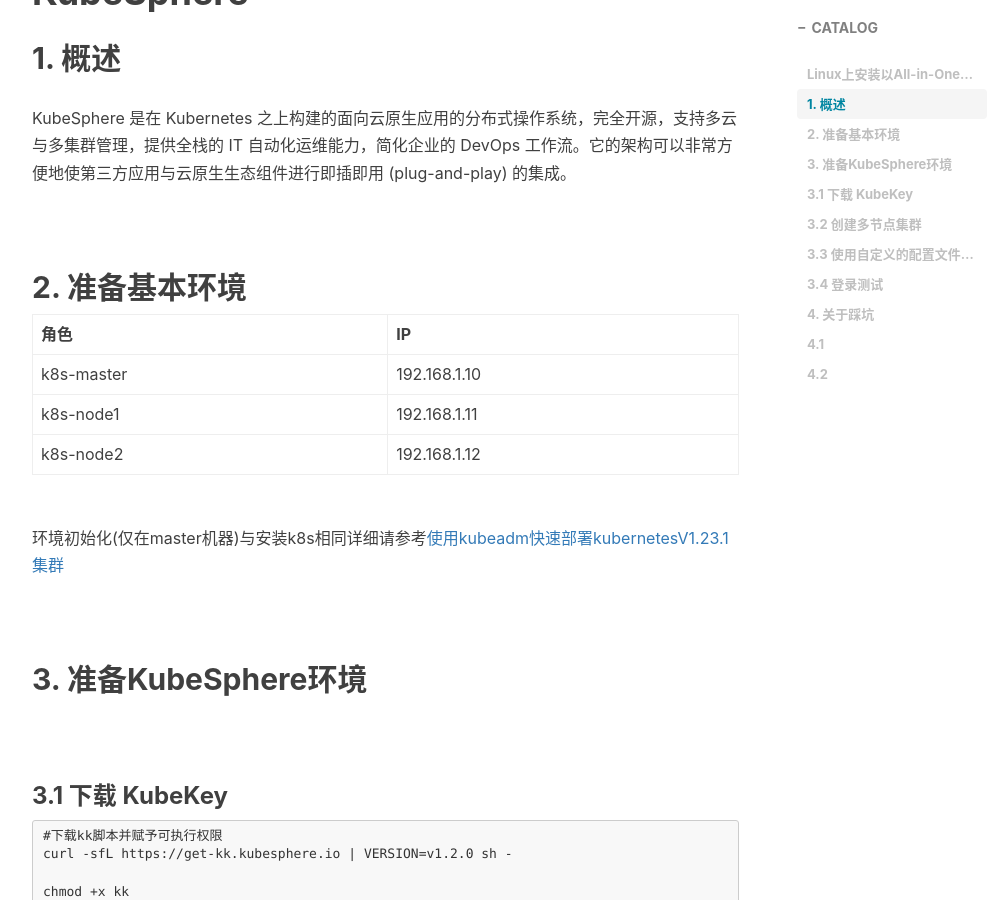
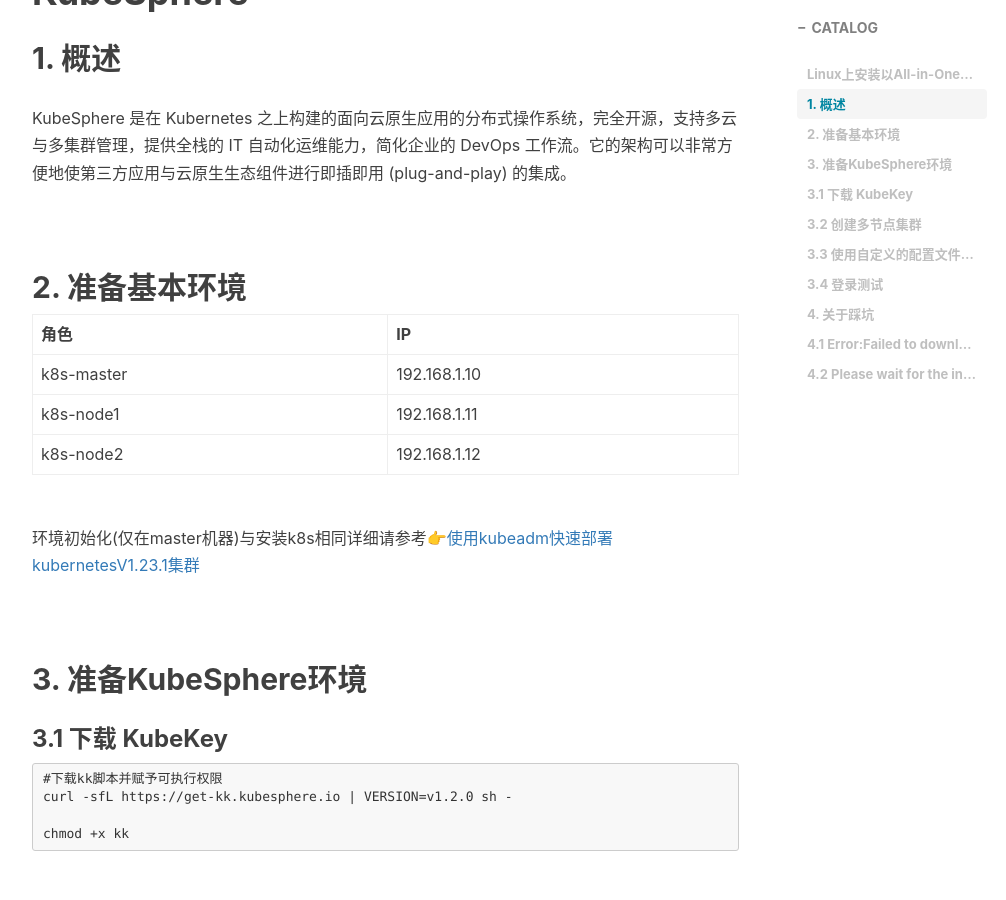
Before and after one commit to Derrickqi/derrickqi.github.io, a Jekyll site: the page built from _posts/2022-05-14-kubeSphere.md, in a window 1280 px wide and 900 px high, scrolled down 700 px. Shown: the whole window, without its empty margins (233-1239 px from the left). Built offline with Jekyll 4.4.1, drawn with Linux system fonts in a browser that asks for light colours; nearby versions of some CDN libraries; comment, search, counter and statistics services are not loaded; some of the changed text lies outside the part shown.

Commit message:
build environment of kubeSphere

````diff
--- a/_posts/2022-05-14-kubeSphere.md
+++ b/_posts/2022-05-14-kubeSphere.md
@@ -22,16 +22,16 @@
 <br/><br/><br/>
 ## 2. 准备基本环境
 
+
 | 角色       | IP            |
 | ---------- | ------------- |
 | k8s-master | 192.168.1.10 |
 | k8s-node1  | 192.168.1.11 |
 | k8s-node2  | 192.168.1.12 |
 
-环境初始化(仅在master机器)与安装k8s相同详细请参考<a href="http://www.seven7nu.website/2022/01/13/k8sCreate/">使用kubeadm快速部署kubernetesV1.23.1集群</a>
+环境初始化(仅在master机器)与安装k8s相同详细请参考👉<a href="http://www.seven7nu.website/2022/01/13/k8sCreate/">使用kubeadm快速部署kubernetesV1.23.1集群</a>
 <br/><br/><br/>
 ## 3. 准备KubeSphere环境
-<br/>
 
 ### 3.1 下载 KubeKey
 ```
@@ -409,9 +409,8 @@
 
 <br/><br/><br/>
 ## 4. 关于踩坑
-<br/>
 
-### 4.1
+### 4.1 Error:Failed to download kube binaries
 安装时候总是报错`Error:Failed to download kube binaries:......`
 
 解决方法:由于网络延迟导致下载失败;可以尝试手动下载安装到本地,然后上传到服务器,重新执行就奔
@@ -432,7 +431,7 @@
 ```
 <br/>
 
-### 4.2
+### 4.2 Please wait for the installation to complete
 
 安装时一直卡在`Please wait for the installation to complete <<----`
 
@@ -444,4 +443,4 @@
 
 
 
-**喜欢作者的文章可以给我点个start哦:grin:!**
+**👉👉👉👉喜欢作者的文章可以给我点个start哦!!!!**
````
